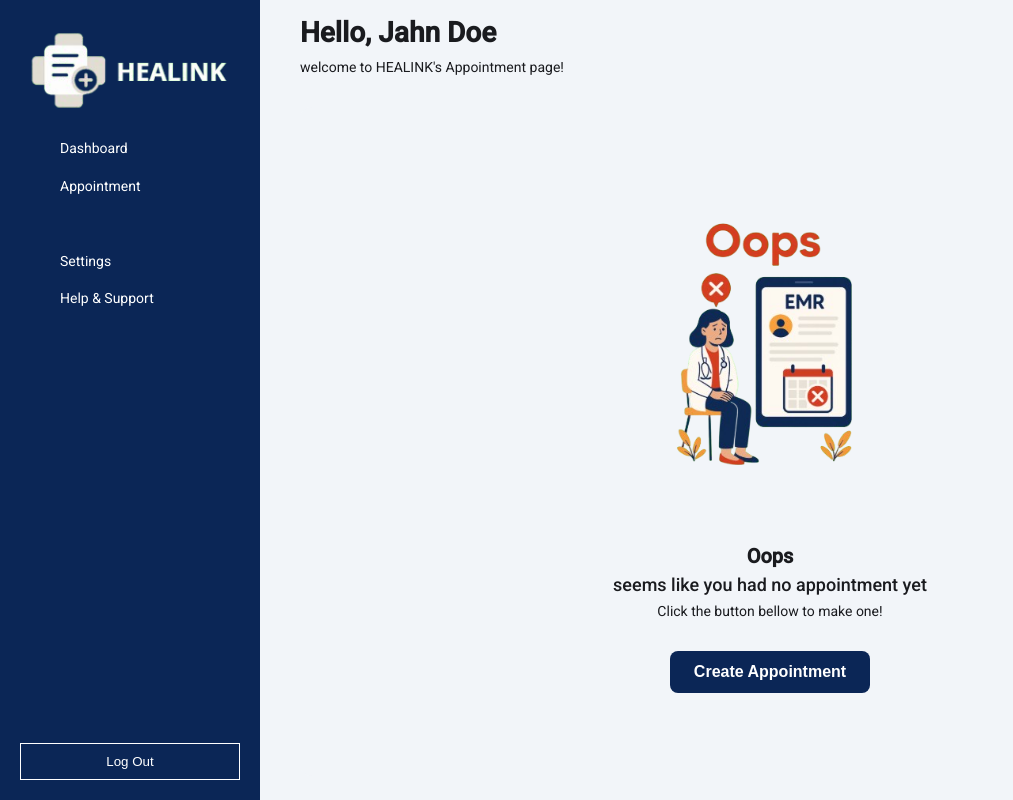
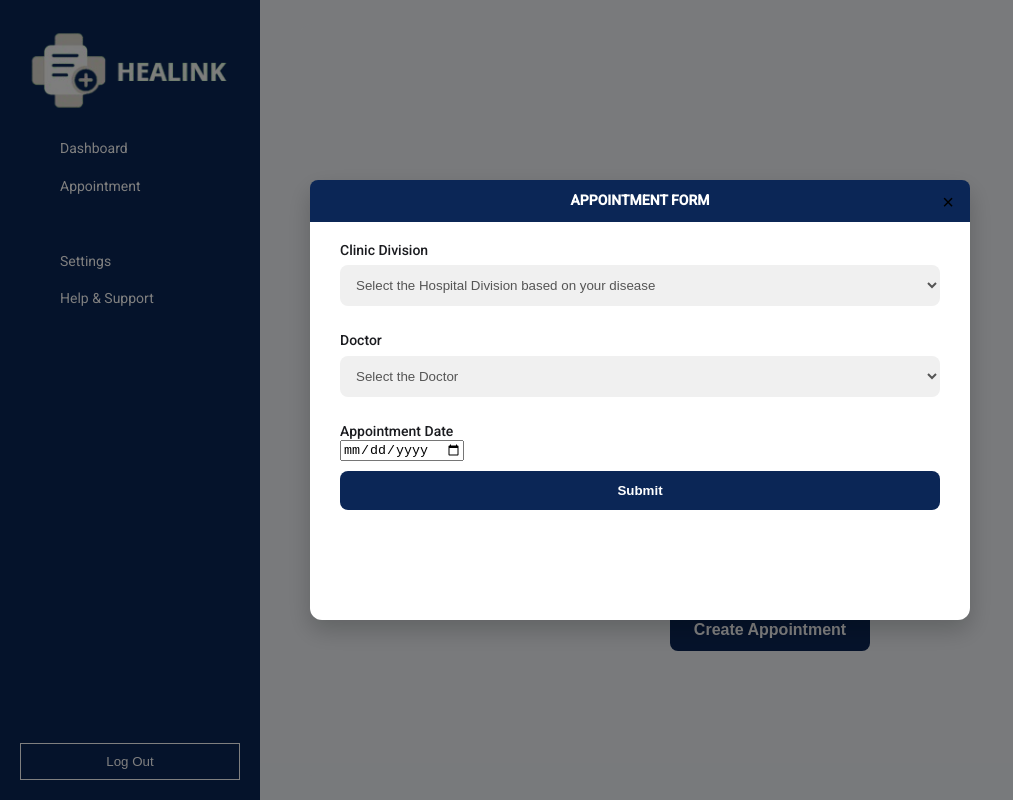
Before and after one commit to mamamia0001/healink_project, an Angular app in the folder healink-undiknas/: page /patientappointment in a window 1280 px wide. Both pictures are taken after a click on the button "Create Appointment". Shown: the whole page, without its empty margins (0-1013 px from the left). Built offline with nearby package versions, Linux system fonts and the light colour scheme.

Commit message:
halaman patientappointment belum fix

```diff
--- a/healink-undiknas/src/app/patientappointment/patientappointment.css
+++ b/healink-undiknas/src/app/patientappointment/patientappointment.css
@@ -32,6 +32,10 @@ body {
 .sidebar ul li {
   margin: 20px 0;
   cursor: pointer;
+}
+
+.sidebar ul li:hover {
+  background-color: #16366f;
 }
 
 .logout {
@@ -151,3 +155,83 @@ body {
   width: 100%;
   text-align: left;
 }
+
+.modal-overlay {
+  position: fixed;
+  top: 0;
+  left: 0;
+  width: 100%;
+  height: 100%;
+  background-color: rgba(0, 0, 0, 0.5);
+  display: none;
+  justify-content: center;
+  align-items: center;
+  z-index: 1000;
+}
+
+.modal-overlay.show {
+  display: flex;
+}
+
+.modal {
+  background-color: #fff;
+  border-radius: 12px;
+  width: 600px;
+  height: 400px;
+  padding: 20px 30px;
+  box-shadow: 0 10px 25px rgba(0, 0, 0, 0.2);
+}
+
+.modal-header {
+  background-color: #0B2656;
+  color: #fff;
+  font-weight: bold;
+  text-align: center;
+  padding: 12px;
+  border-radius: 8px 8px 0 0;
+  margin: -20px -30px 20px -30px;
+  position: relative;
+}
+
+.modal-body label {
+  font-weight: 500;
+  margin-top: 12px;
+  display: block;
+}
+
+.modal-body select {
+  width: 100%;
+  padding: 12px;
+  margin-top: 6px;
+  margin-bottom: 14px;
+  border: none;
+  background-color: #f0f0f0;
+  border-radius: 8px;
+  color: #555;
+}
+
+.submit-btn {
+  background-color: #0B2656;
+  color: #fff;
+  border: none;
+  padding: 12px 24px;
+  font-weight: bold;
+  border-radius: 8px;
+  cursor: pointer;
+  width: 100%;
+  margin-top: 10px;
+}
+
+.close-btn {
+  position: absolute;
+  right: 10px;
+  top: 10px;
+  background: none;
+  border: none;
+  font-size: 20px;
+  cursor: pointer;
+}
+
+.close-btn:hover {
+  color: #555;
+}
--- a/healink-undiknas/src/app/patientappointment/patientappointment.html
+++ b/healink-undiknas/src/app/patientappointment/patientappointment.html
@@ -1,11 +1,11 @@
 <div class="page-container">
-   <aside class="sidebar">
-     <img src="assets/healink_logo2.png" alt="Healink Logo" />
+  <aside class="sidebar">
+    <img src="assets/healink_logo2.png" alt="Healink Logo" />
     <nav>
       <ul>
         <li>Dashboard</li>
         <li>Appointment</li>
-        <br>
+        <br />
         <li>Settings</li>
         <li>Help & Support</li>
       </ul>
@@ -13,33 +13,57 @@
     <button class="logout">Log Out</button>
   </aside>
 
-
   <main class="main-content">
-    <header class="main-header">
-      <div class="greeting">
-        <h2>Hello, {{ userName }}</h2>
-        <br>
-        <p>welcome to HEALINK's Appointment page!</p>
-      </div>
-    </header>
 
     <div class="content-body">
       <div *ngIf="!hasAppointment" class="empty-state">
-        <img src="assets/oops.png" alt="No Appointment Illustration" class="empty-state-img">
+        <img src="assets/oops.png" alt="No Appointment Illustration" class="empty-state-img" />
         <h3 class="oops-text">Oops</h3>
-        <p class="empty-state-message">seems like you had no appointment yet</p>
-        <p class="empty-state-submessage">Click the button bellow to make one!</p>
-        <button class="create-appointment-btn" (click)="createAppointment()">
-           Create Appointment
-        </button>
+        <p class="empty-state-message">Seems like you have no appointment yet</p>
+        <p class="empty-state-submessage">Click the button below to make one!</p>
+        <button class="create-appointment-btn" (click)="showModal = true">Create Appointment</button>
       </div>
-
 
       <div *ngIf="hasAppointment" class="appointment-list">
         <h2>Your Appointments</h2>
-        <p>Daftar janji temu akan muncul di sini.</p>
+        <ul>
+          <li *ngFor="let appointment of appointments">
+            <strong>{{ appointment.division }}</strong> with {{ appointment.doctor }} on {{ appointment.date }}
+          </li>
+        </ul>
+        <button class="create-appointment-btn" (click)="showModal = true">+ Add Another Appointment</button>
       </div>
     </div>
-
   </main>
 </div>
+
+<div class="modal-overlay" [class.show]="showModal">
+  <div class="modal">
+    <div class="modal-header">
+      <span>APPOINTMENT FORM</span>
+      <button class="close-btn" (click)="showModal = false">×</button>
+    </div>
+    <div class="modal-body">
+      <label>Clinic Division</label>
+      <select [(ngModel)]="selectedDivision">
+        <option disabled selected value="">Select the Hospital Division based on your disease</option>
+        <option>Cardiology</option>
+        <option>Neurology</option>
+        <option>Dermatology</option>
+      </select>
+
+      <label>Doctor</label>
+      <select [(ngModel)]="selectedDoctor">
+        <option disabled selected value="">Select the Doctor</option>
+        <option>Dr. Smith</option>
+        <option>Dr. Jane</option>
+        <option>Dr. Albert</option>
+      </select>
+
+      <label>Appointment Date</label>
+      <input type="date" [(ngModel)]="appointmentDate" />
+
+      <button class="submit-btn" (click)="submitAppointment()">Submit</button>
+    </div>
+  </div>
+</div>
--- a/healink-undiknas/src/app/patientappointment/patientappointment.ts
+++ b/healink-undiknas/src/app/patientappointment/patientappointment.ts
@@ -1,22 +1,42 @@
 import { Component } from '@angular/core';
 import { CommonModule } from '@angular/common';
+import { FormsModule } from '@angular/forms';
 
 @Component({
   selector: 'app-patientappointment',
   standalone: true,
-  imports: [CommonModule],
+  imports: [CommonModule, FormsModule],
   templateUrl: './patientappointment.html',
   styleUrls: ['./patientappointment.css']
 })
 export class Patientappointment {
+  showModal = false;
   userName: string = 'Jahn Doe';
   hasAppointment: boolean = false;
 
-  constructor() { }
-  createAppointment(): void {
-    console.log('Tombol Create Appointment diklik!');
-  }
-  logout(): void {
-    console.log('Pengguna log out.');
+  selectedDivision: string = '';
+  selectedDoctor: string = '';
+  appointmentDate: string = '';
+
+  appointments: { division: string, doctor: string, date: string }[] = [];
+
+  submitAppointment() {
+    if (this.selectedDivision && this.selectedDoctor && this.appointmentDate) {
+      this.appointments.push({
+        division: this.selectedDivision,
+        doctor: this.selectedDoctor,
+        date: this.appointmentDate
+      });
+
+      this.hasAppointment = true;
+      this.showModal = false;
+
+      // Reset form
+      this.selectedDivision = '';
+      this.selectedDoctor = '';
+      this.appointmentDate = '';
+    } else {
+      alert('Please fill out all fields before submitting.');
+    }
   }
 }
```
